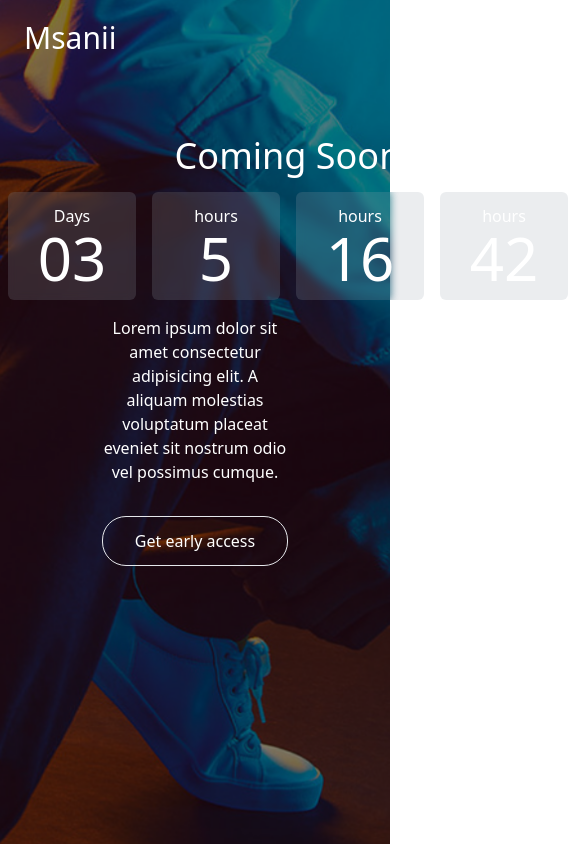
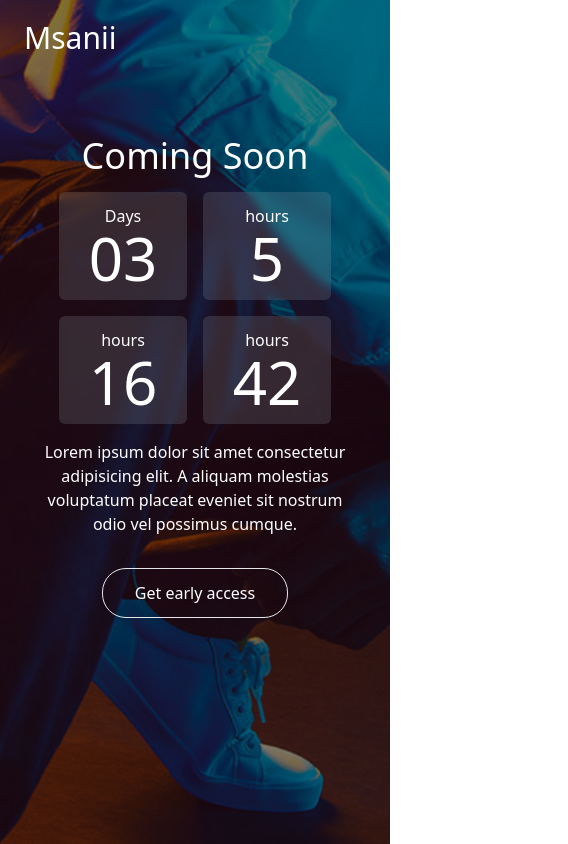
Before and after one commit to Marcos8060/msanii, a React (Create React App) app: page / in a window 390 px wide. Shown: the whole page, 568 px wide, since content can reach past the window. Built offline with nearby package versions, Linux system fonts and the light colour scheme.

Commit message:
added mobile responsiveness

```diff
--- a/src/components/Landing.js
+++ b/src/components/Landing.js
@@ -12,7 +12,7 @@ const Landing = () => {
         <div className="">
           <DateTimer />
         </div>
-        <p className="text-center mt-4 w-1/2 mx-auto">
+        <p className="text-center mt-4 md:w-1/2 w-10/12 mx-auto">
           Lorem ipsum dolor sit amet consectetur adipisicing elit. A aliquam
           molestias voluptatum placeat eveniet sit nostrum odio vel possimus
           cumque.
--- a/src/components/Timer.js
+++ b/src/components/Timer.js
@@ -39,7 +39,7 @@ function DateTimer() {
     <>
       <div className="grid place-items-center pt-32 space-y-4">
         <h2 className="font-thin text-4xl">Coming Soon</h2>
-        <div className="flex items-center justify-center gap-4">
+        <div className="md:flex grid grid-cols-2 items-center justify-center gap-4">
           <div className="py-3 w-32 bg-gray-400 rounded-md bg-clip-padding backdrop-filter backdrop-blur-sm bg-opacity-20 px-4">
             <p className="block text-center">Days</p>
             <h2 className="font-thin text-6xl text-center">
```
